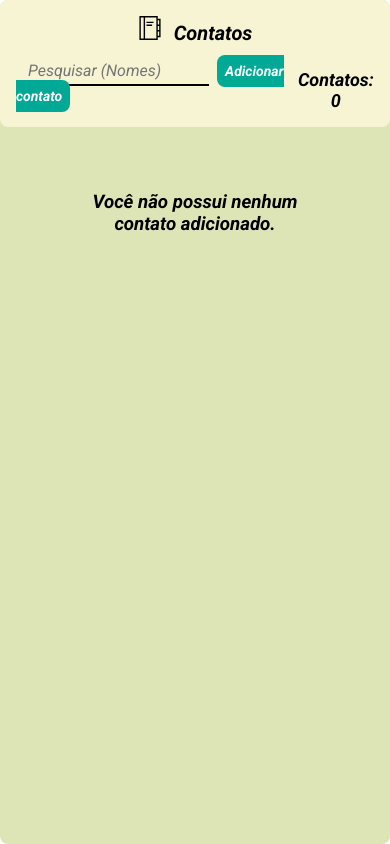
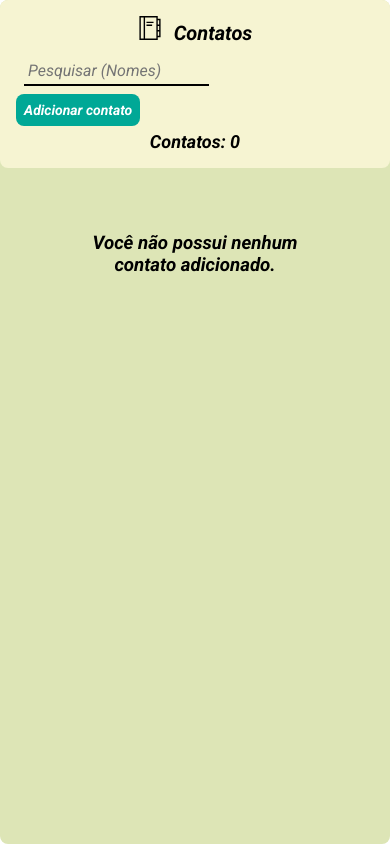
Before and after one commit to Adriano-04/Lista-contatos, a React (Create React App) app: page / in a window 390 px wide. Built offline with nearby package versions, Linux system fonts and the light colour scheme.

Commit message:
responsividade

```diff
--- a/src/components/header/style.ts
+++ b/src/components/header/style.ts
@@ -11,6 +11,10 @@ export const HeaderContainer = styled.header`
 export const HeaderItems = styled.div`
   display: flex;
   justify-content: space-between;
+
+  @media (max-width: 768px) {
+    display: block;
+  }
 `
 
 export const BotaoAdicionar = styled(Link)`
@@ -50,6 +54,11 @@ export const Pesquisa = styled.input`
   background-color: transparent;
   border: none;
   border-bottom: 2px solid black;
+
+  @media (max-width: 768px) {
+    display: block;
+    margin-bottom: 14px;
+  }
 `
 
 export const Textos = styled.p`
```
